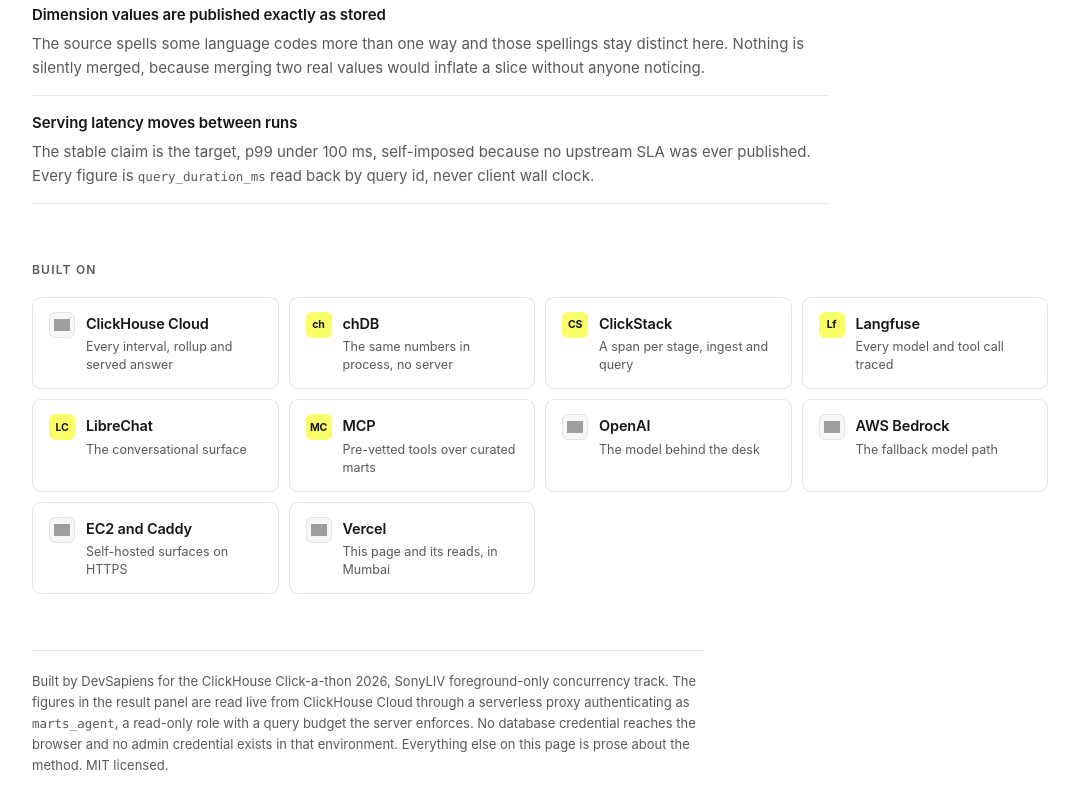
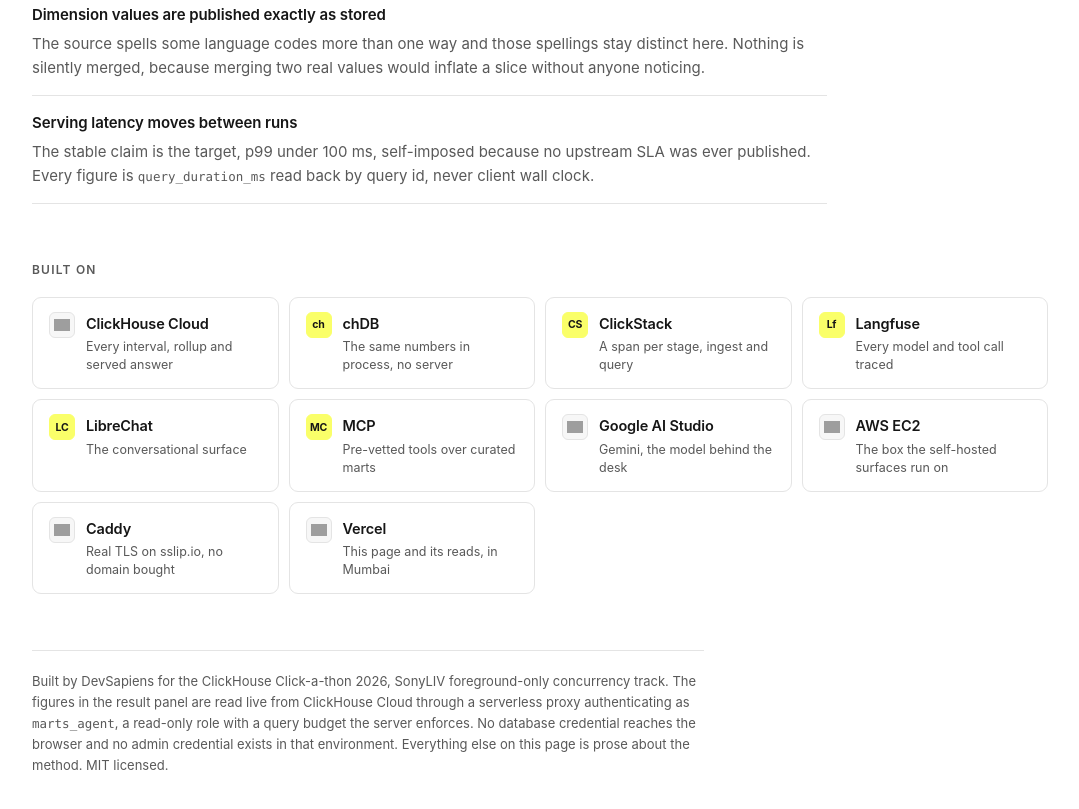
Before and after one commit to ashutosh887/ClickLiv, a website: page web/index.html in a window 1280 px wide. Shown: the part 3129-3938 px from the top of the page, without its empty margins (100-1179 px from the left). Drawn offline with Linux system fonts and the light colour scheme; no server answers; grey boxes are pictures that could not be loaded.

Commit message:
docs(web): name Google AI Studio as the model, and split AWS from Caddy
The desk runs on Gemini now, so the Built on row said the wrong thing. Also two
tiles claimed the same job: AWS EC2 is the box, Caddy is the TLS on sslip.io
with no domain bought.

```diff
--- a/web/index.html
+++ b/web/index.html
@@ -367,9 +367,9 @@
       <div class="tool"><span class="mk mono">Lf</span><div><b>Langfuse</b><span>Every model and tool call traced</span></div></div>
       <div class="tool"><span class="mk mono">LC</span><div><b>LibreChat</b><span>The conversational surface</span></div></div>
       <div class="tool"><span class="mk mono">MC</span><div><b>MCP</b><span>Pre-vetted tools over curated marts</span></div></div>
-      <div class="tool"><img class="mk" src="https://cdn.jsdelivr.net/npm/simple-icons@13/icons/openai.svg" alt="" width="18" height="18" loading="lazy" decoding="async"><div><b>OpenAI</b><span>The model behind the desk</span></div></div>
-      <div class="tool"><img class="mk" src="https://cdn.jsdelivr.net/npm/simple-icons@13/icons/amazonwebservices.svg" alt="" width="18" height="18" loading="lazy" decoding="async"><div><b>AWS Bedrock</b><span>The fallback model path</span></div></div>
-      <div class="tool"><img class="mk" src="https://cdn.jsdelivr.net/npm/simple-icons@13/icons/caddy.svg" alt="" width="18" height="18" loading="lazy" decoding="async"><div><b>EC2 and Caddy</b><span>Self-hosted surfaces on HTTPS</span></div></div>
+      <div class="tool"><img class="mk" src="https://cdn.jsdelivr.net/npm/simple-icons@13/icons/googlegemini.svg" alt="" width="18" height="18" loading="lazy" decoding="async"><div><b>Google AI Studio</b><span>Gemini, the model behind the desk</span></div></div>
+      <div class="tool"><img class="mk" src="https://cdn.jsdelivr.net/npm/simple-icons@13/icons/amazonwebservices.svg" alt="" width="18" height="18" loading="lazy" decoding="async"><div><b>AWS EC2</b><span>The box the self-hosted surfaces run on</span></div></div>
+      <div class="tool"><img class="mk" src="https://cdn.jsdelivr.net/npm/simple-icons@13/icons/caddy.svg" alt="" width="18" height="18" loading="lazy" decoding="async"><div><b>Caddy</b><span>Real TLS on sslip.io, no domain bought</span></div></div>
       <div class="tool"><img class="mk" src="https://cdn.jsdelivr.net/npm/simple-icons@13/icons/vercel.svg" alt="" width="18" height="18" loading="lazy" decoding="async"><div><b>Vercel</b><span>This page and its reads, in Mumbai</span></div></div>
     </div>
   </section>
```
Also changed, not shown: docs/mcp.md (+2 -1 lines), 1 other file.
